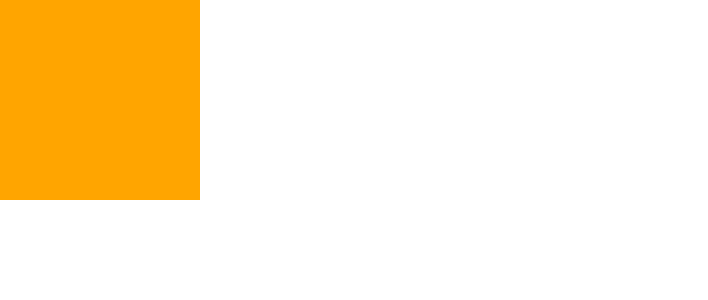
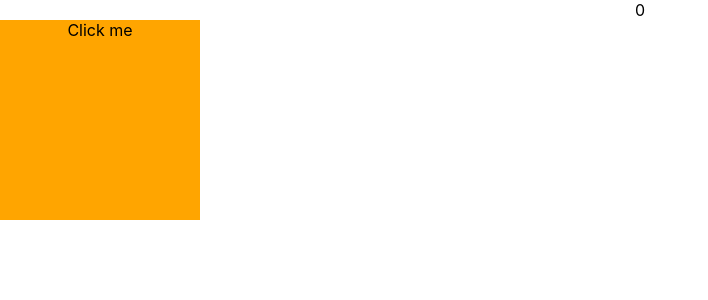
Before and after one commit to cyberstizz/React-Box-Color, a React (Create React App) app: page / in a window 1280 px wide. Shown: the top 300 px of the page, without its empty margins (0-708 px from the left). Built offline with nearby package versions, Linux system fonts and the light colour scheme.

Commit message:
bit more styling

```diff
--- a/src/App.js
+++ b/src/App.js
@@ -16,34 +16,26 @@ class App extends React.Component {
   // and update the count
   click(){
         //box color will change to either blue or orange when clicked
+      if(this.state.color === 'orange'){
+         this.state.color = 'blue'
+      } else if(this.state.color === 'blue'){
+         this.state.color = 'orange'
+      }
 
-    const colorSwitch = () =>{
-      if(this.state.color === 'orange'){
-        return this.state.color = 'blue'
-      } else if(this.state.color === 'blue'){
-        return this.state.color = 'orange'
-      }
-    }
-      //setting a counter to represent the counter state
-    let counter = this.state.count;
     //setting the state to change color and increment by one
 
-    const changer = () =>{
-
-
     this.setState({
-      color: colorSwitch,
-      count: counter + 1
+      color: this.state.color,
+      count: this.state.count + 1
     })
-    changer();
-  }
   }
 
 
   render() {
   return (
     <div className="App">
-      <div id='box' style={{backgroundColor: this.state.color}} onClick={this.props.click}></div>
+      <div>{this.state.count}</div>
+      <div id='box' style={{backgroundColor: this.state.color}} onClick={this.click}>Click me</div>
     </div>
   )
   }
```
